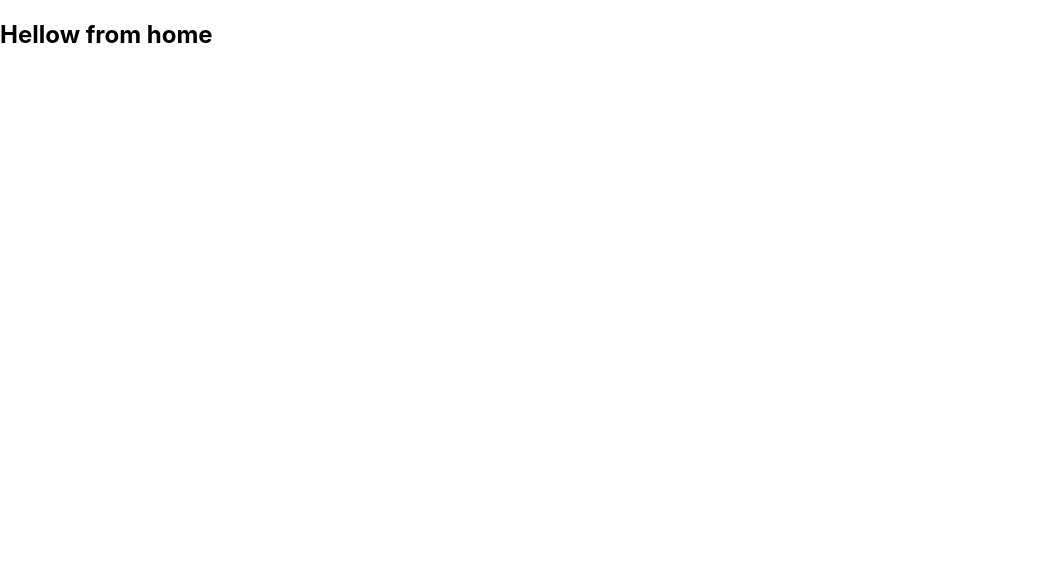
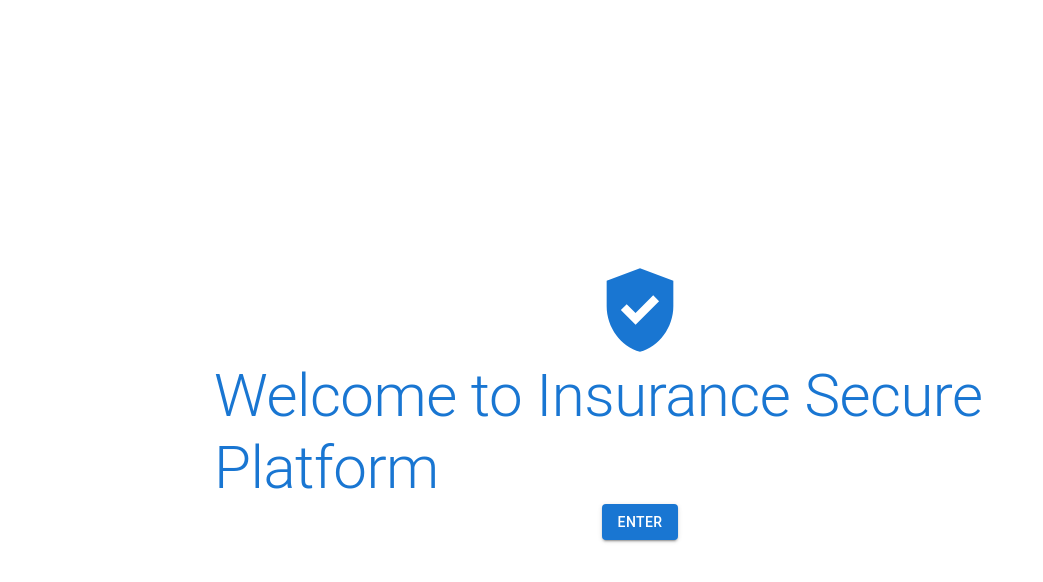
Before and after one commit to oicrruf/insurance-web, a React (Create React App) app: page / in a window 1280 px wide. Shown: the top 582 px of the page, without its empty margins (0-1043 px from the left). Built offline with nearby package versions, Linux system fonts and the light colour scheme.

Commit message:
Content added

```diff
--- a/src/components/home.js
+++ b/src/components/home.js
@@ -1,15 +1,53 @@
 import React, {Component} from 'react';
+import Typography from '@mui/material/Typography'
+import Container from '@mui/material/Container'
+import Grid from '@mui/material/Grid'
+import Button from '@mui/material/Button'
+import GppGoodIcon from '@mui/icons-material/GppGood';
 
 export class Home extends Component {
 
 
     render (){
         return (
-            <div className='mt5 d-flex justify-content-left'>
-                <h2>
-                    Hellow from home
-                </h2>
-            </div>
+            <Grid
+                container
+                spacing={0}
+                direction="column"
+                alignItems="center"
+                justifyContent="center"
+                style={{ minHeight: '100vh' }}
+                >
+
+            <Container maxWidth="md"  >
+                <Grid container >
+                <Grid container justifyContent="center">
+                    <GppGoodIcon
+                    sx={{ fontSize: 100 }}
+                    color="primary"
+                    />
+                    </Grid>
+                <Grid>
+                    <Typography
+                    variant="h2"
+                    color="primary">
+                        Welcome to Insurance
+                        Secure Platform
+                    </Typography>
+                    </Grid>
+
+                    <Grid container justifyContent="center">
+                        <Button variant="contained" color="primary">
+                        ENTER
+                        </Button>
+
+                    </Grid>
+
+
+                </Grid>
+            </Container>
+            </Grid>
+
         )
 
     }
```
